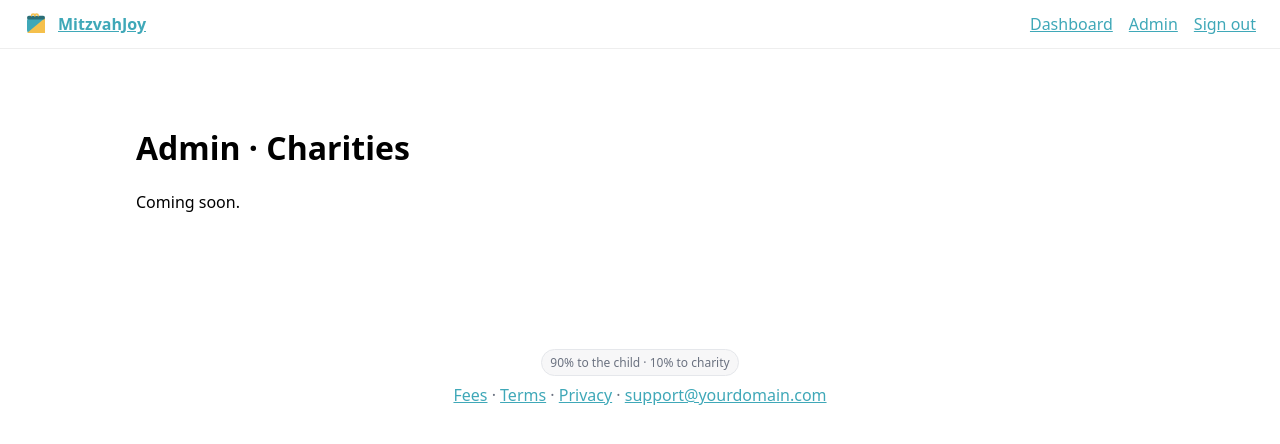
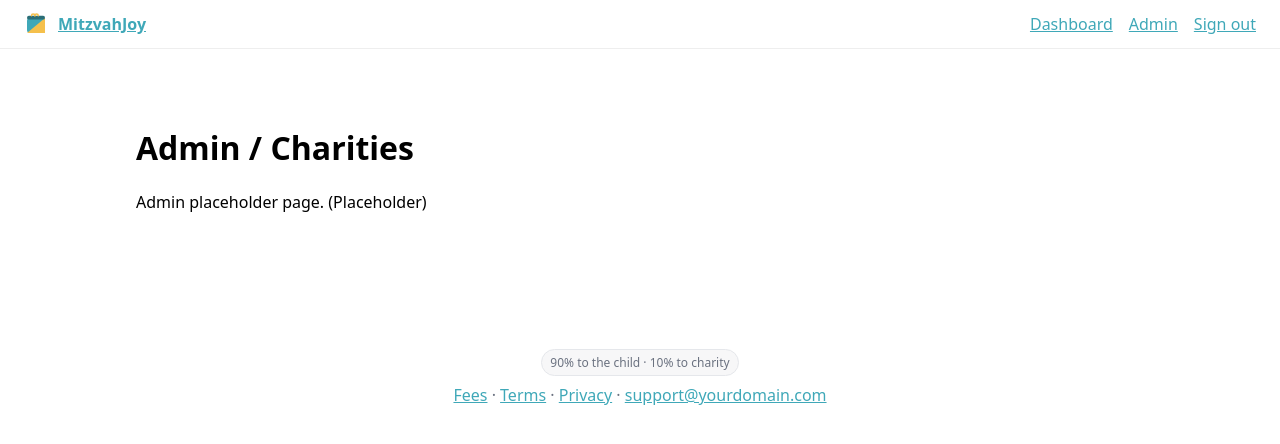
Before and after one commit to mhershberg78/MitzvahJoy, a Next.js app: page /admin/charities in a window 1280 px wide. Shown: the top 444 px of the page. Built offline with nearby package versions, Linux system fonts and the light colour scheme.

Commit message:
Update page.tsx

```diff
--- a/src/app/admin/charities/page.tsx
+++ b/src/app/admin/charities/page.tsx
@@ -1,8 +1,8 @@
-export default function AdminCharities() {
+export default function AdminCharitiesPage() {
   return (
-    <main style={{ padding: "2rem" }}>
-      <h1>Admin · Charities</h1>
-      <p>Coming soon.</p>
-    </main>
+    <div style={{ padding: '2rem' }}>
+      <h1>Admin / Charities</h1>
+      <p>Admin placeholder page. (Placeholder)</p>
+    </div>
   );
 }
```
